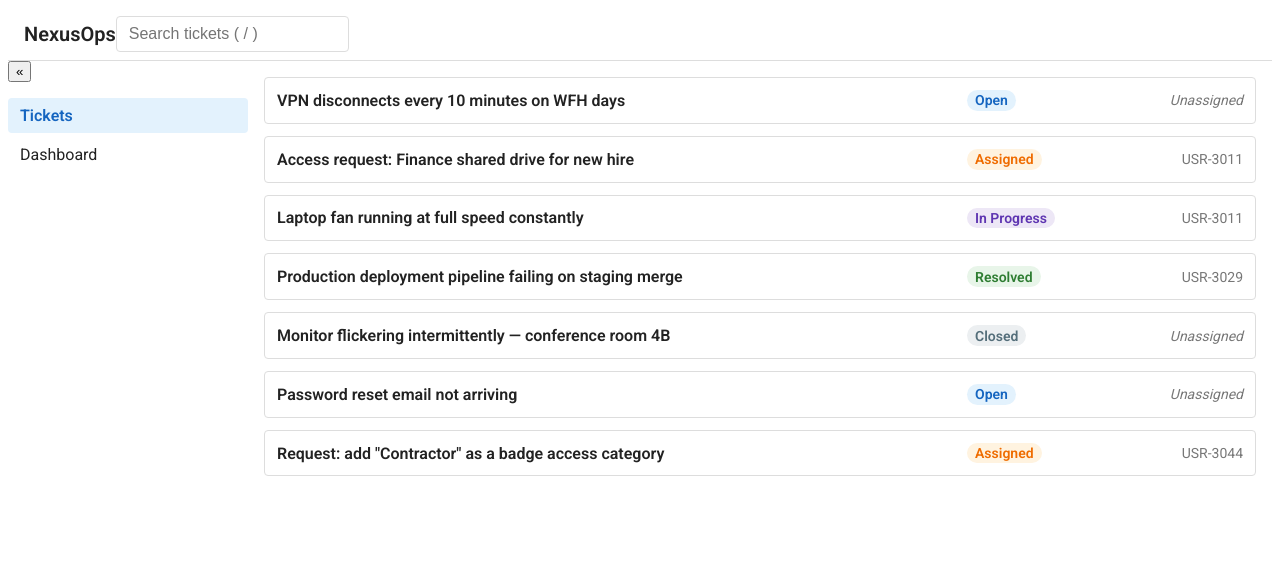
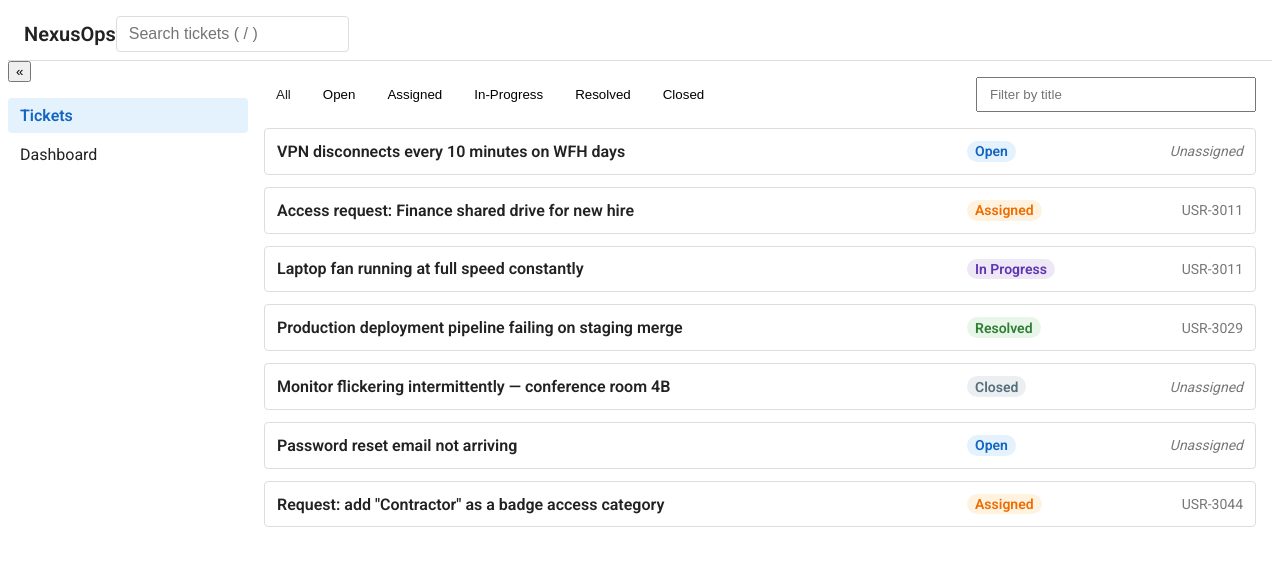
Before and after one commit to SaurabhaArya0501/nexusops, an Angular app: page /tickets in a window 1280 px wide. Shown: the top 566 px of the page. Built offline with nearby package versions, Linux system fonts and the light colour scheme.

Commit message:
feat(tickets): responsive filter toolbar with status chips

```diff
--- a/src/app/features/tickets/ticket-list-page/ticket-list-page.html
+++ b/src/app/features/tickets/ticket-list-page/ticket-list-page.html
@@ -1,7 +1,45 @@
+<div class="tickets-toolbar">
+  <div class="tickets-toolbar__chips">
+    @for (option of statusOptions; track option) {
+      <button
+        type="button"
+        class="tickets-toolbar__chip"
+        [class.tickets-toolbar__chip--active]="store.statusFilter() === option"
+        [attr.aria-pressed]="store.statusFilter() === option"
+        (click)="store.setStatusFilter(option)"
+      >
+        {{ option }}
+      </button>
+    }
+  </div>
+  <div class="tickets-toolbar__search">
+    <input
+      type="search"
+      class="tickets-toolbar__input"
+      placeholder="Filter by title"
+      aria-label="Filter tickets by title"
+      [value]="store.query()"
+      (input)="onQueryInput($event)"
+    />
+    @if (store.query()) {
+      <button
+        type="button"
+        class="tickets-toolbar__clear"
+        aria-label="Clear filter text"
+        (click)="store.setQuery('')"
+      >
+        ×
+      </button>
+    }
+  </div>
+</div>
 <ul class="ticket-list">
-  @for (ticket of store.tickets(); track ticket.id) {
+  @for (ticket of store.visibleTickets(); track ticket.id) {
     <app-ticket-card [ticket]="ticket" (selected)="onTicketSelected($event)" />
   } @empty {
-    <li class="empty-state">No tickets found</li>
+    <div class="tickets-empty">
+      <p>No tickets match your filters.</p>
+      <button type="button" (click)="store.clearFilters()">Clear filters</button>
+    </div>
   }
 </ul>
--- a/src/app/features/tickets/ticket-list-page/ticket-list-page.scss
+++ b/src/app/features/tickets/ticket-list-page/ticket-list-page.scss
@@ -14,3 +14,76 @@
   color: var(--color-text-muted);
   text-align: center;
 }
+
+.tickets-toolbar {
+  display: flex;
+  flex-direction: column-reverse; // input on top on mobile
+  gap: var(--space-3);
+  margin-bottom: var(--space-4);
+
+  &__chips {
+    display: flex;
+    gap: var(--space-2);
+    overflow-x: auto;
+    scrollbar-width: none;
+  }
+
+  &__chip {
+    flex-shrink: 0;
+    padding: var(--space-1) var(--space-3);
+    border: 1px solid var(--border-color);
+    border-radius: 999px;
+    background: var(--surface-color);
+    text-transform: capitalize;
+    cursor: pointer;
+
+    &:hover {
+      background: var(--surface-hover);
+    }
+
+    &:focus-visible {
+      outline: 2px solid var(--primary-color);
+      outline-offset: 2px;
+    }
+
+    &--active {
+      background: var(--primary-color);
+      border-color: var(--primary-color);
+      color: var(--on-primary-color);
+    }
+  }
+
+  &__search {
+    position: relative;
+  }
+
+  &__input {
+    width: 100%;
+    padding: var(--space-2) var(--space-6) var(--space-2) var(--space-3);
+  }
+
+  &__clear {
+    position: absolute;
+    right: var(--space-2);
+    top: 50%;
+    transform: translateY(-50%);
+    border: none;
+    background: none;
+    cursor: pointer;
+  }
+
+  @media (min-width: 768px) {
+    flex-direction: row;
+    justify-content: space-between;
+    align-items: center;
+
+    &__search {
+      width: 280px;
+    }
+  }
+}
+
+.tickets-empty {
+  padding: var(--space-6);
+  text-align: center;
+}
--- a/src/app/features/tickets/ticket-list-page/ticket-list-page.ts
+++ b/src/app/features/tickets/ticket-list-page/ticket-list-page.ts
@@ -3,6 +3,7 @@ import { Title } from '@angular/platform-browser';
 import { TicketCard } from '../ui/ticket-card/ticket-card';
 import { TicketId } from '../../../domain/ids';
 import { TicketStore } from '../data/ticket-store';
+import { Ticket } from '../../../domain/ticket';
 
 @Component({
   selector: 'app-ticket-list-page',
@@ -13,6 +14,14 @@ import { TicketStore } from '../data/ticket-store';
 export class TicketListPage {
   readonly store = inject(TicketStore);
   readonly #title = inject(Title);
+  readonly statusOptions: readonly (Ticket['status'] | 'all')[] = [
+    'all',
+    'open',
+    'assigned',
+    'in-progress',
+    'resolved',
+    'closed',
+  ];
 
   constructor() {
     effect(() => {
@@ -23,4 +32,9 @@ export class TicketListPage {
   protected onTicketSelected(id: TicketId): void {
     console.log('Selected ticket: ', id);
   }
+
+  onQueryInput(event: Event) {
+    const input = event.target as HTMLInputElement;
+    this.store.setQuery(input.value);
+  }
 }
```
